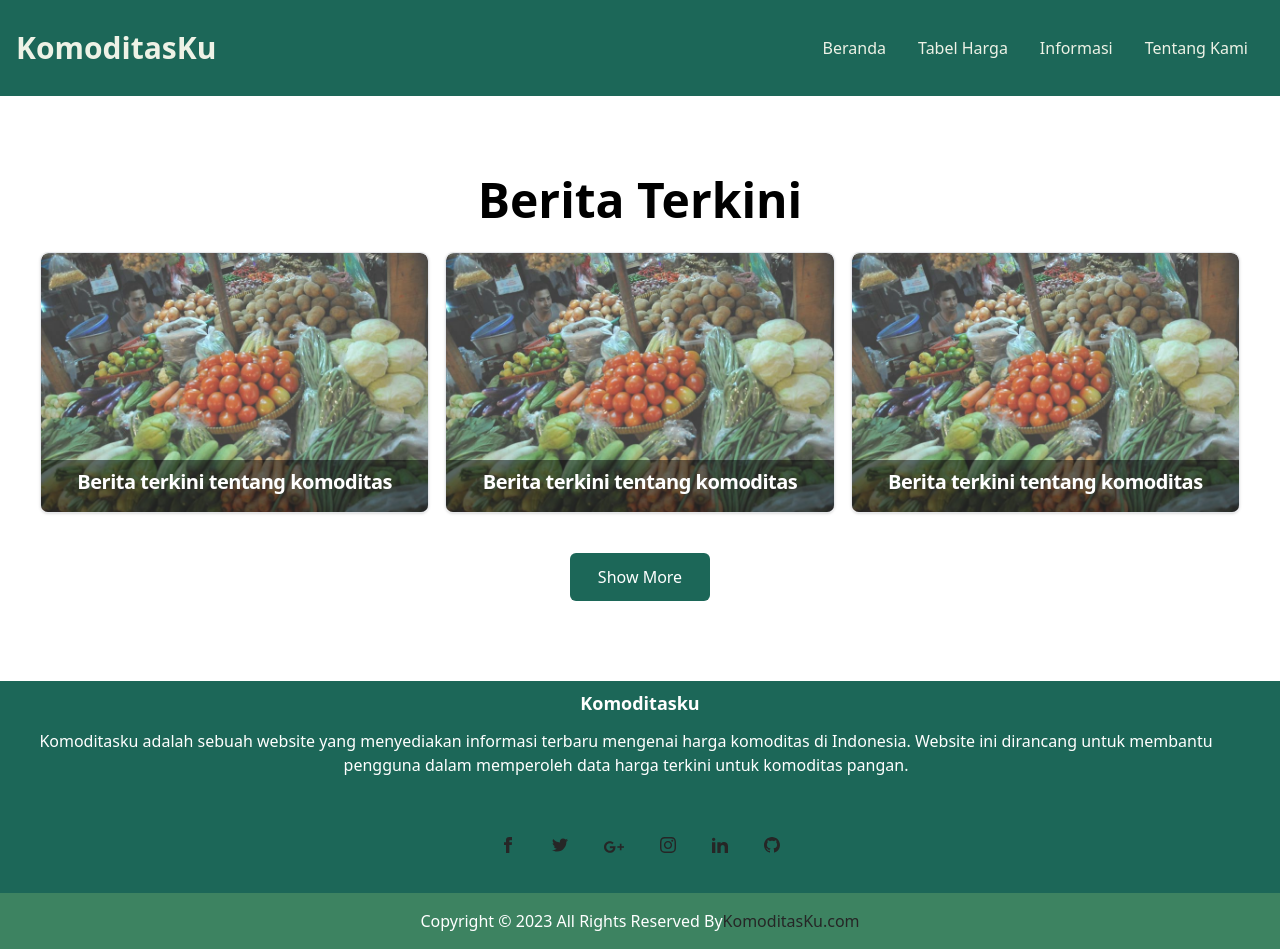
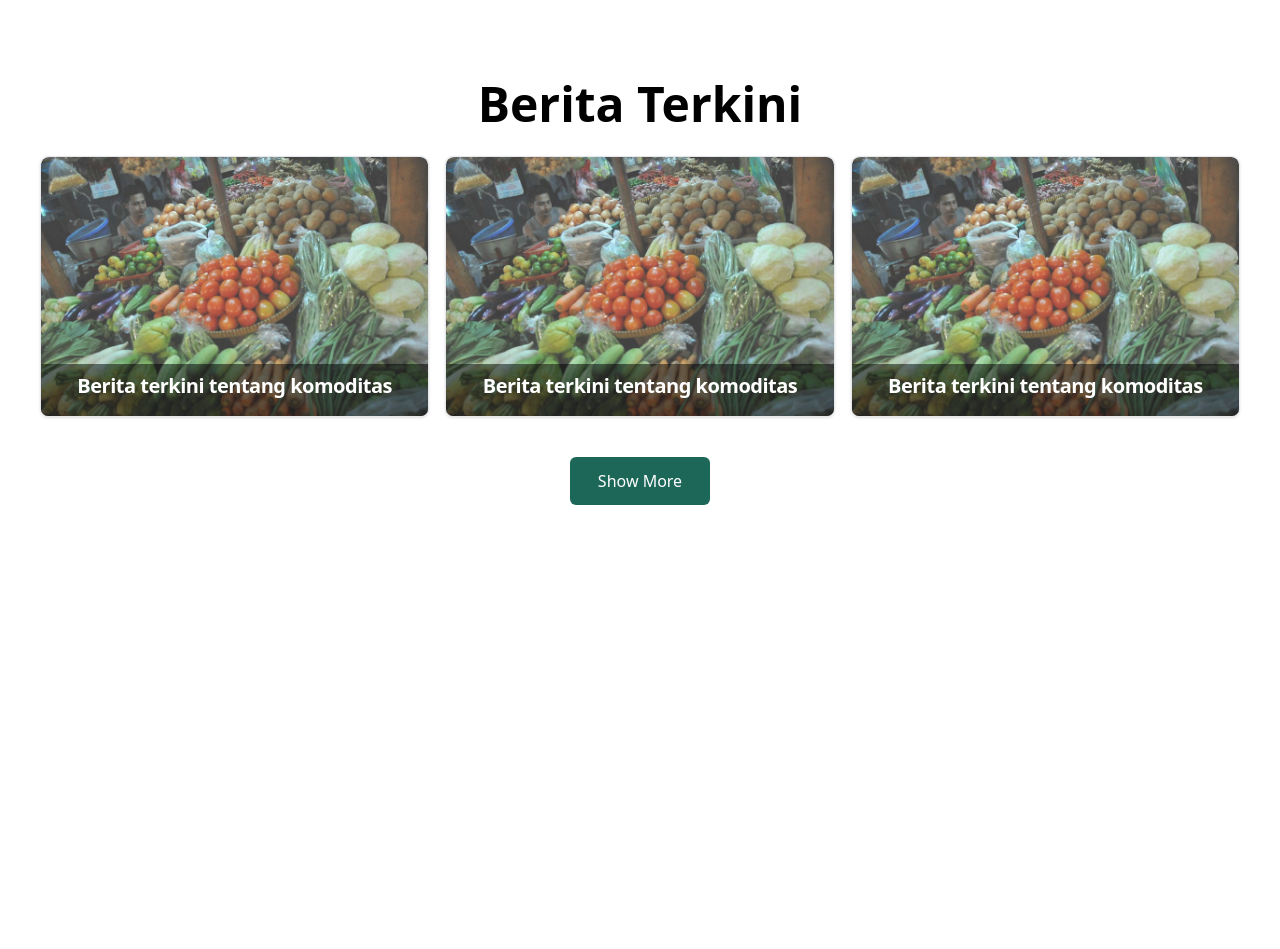
Before and after one commit to cahyabp/komoditasku, a React (Create React App) app: page /Post in a window 1280 px wide. After the commit the page ends 800 px from the top, so only its background shows below. Built offline with nearby package versions, Linux system fonts and the light colour scheme.

Commit message:
update route

```diff
--- a/src/App.js
+++ b/src/App.js
@@ -31,9 +31,6 @@ function App() {
   ];
   return (
     <>
-      <header>
-        <Navbar />
-      </header>
       <main>
         <Routes>
           {paths.map((item, index) => (
@@ -43,7 +40,6 @@ function App() {
           <Route path="/TabelHarga" element={<TabelHarga />} />
           <Route path="/Post" element={<Post />} />
         </Routes>
-        <Footer />
       </main>
     </>
   );
--- a/src/component/CardList.jsx
+++ b/src/component/CardList.jsx
@@ -1,8 +1,14 @@
-import React, { useState } from "react";
+import React, { useState, useEffect } from "react";
 import data from "../component/data";
 import { useNavigate } from "react-router-dom";
 
 const Post = () => {
+  useEffect(() => {
+    if (window.location.hash === "#Post") {
+      const tabelHarga = document.getElementById("Post");
+      tabelHarga.scrollIntoView();
+    }
+  }, []);
   const [count, setCount] = useState(3);
   const navigate = useNavigate();
 
--- a/src/component/Navbar.jsx
+++ b/src/component/Navbar.jsx
@@ -17,10 +17,10 @@ const Navbar = () => {
           <Link to={"/"}>Beranda</Link>
         </li>
         <li className="p-4">
-          <a href={"/TabelHarga"}>Tabel Harga</a>
+          <a href={"/#TabelHarga"}>Tabel Harga</a>
         </li>
         <li className="p-4">
-          <a href={"/Post"}>Informasi</a>
+          <a href={"/#Post"}>Informasi</a>
         </li>
         <li className="p-4">
           <Link to={"/about-us"}>Tentang Kami</Link>
@@ -44,10 +44,10 @@ const Navbar = () => {
             <a href={"/"}>Beranda</a>
           </li>
           <li className="border-b border-gray-50 p-4">
-            <a href={"/TabelHarga"}>Tabel Harga</a>
+            <a href={"/#TabelHarga"}>Tabel Harga</a>
           </li>
           <li className="border-b border-gray-50 p-4">
-            <a href={"/Post"}>Informasi</a>
+            <a href={"/#Post"}>Informasi</a>
           </li>
           <li className="border-b border-gray-50 p-4">
             <a href={"/about-us"}>Tentang Kami</a>
--- a/src/component/TabelHarga.jsx
+++ b/src/component/TabelHarga.jsx
@@ -1,10 +1,17 @@
-import React, { useState } from "react";
+import React, { useState, useEffect } from "react";
 import { BsSearch } from "react-icons/bs";
 import { LuFilter, LuFilterX } from "react-icons/lu";
 import { AiOutlineCaretUp, AiOutlineCaretDown } from "react-icons/ai";
 import { data } from "../Data";
 
 function TabelHarga() {
+  //Scolled down to id TabelHarga
+  useEffect(() => {
+    if (window.location.hash === "#TabelHarga") {
+      const tabelHarga = document.getElementById("TabelHarga");
+      tabelHarga.scrollIntoView();
+    }
+  }, []);
   const [isFilter, setIsFilter] = useState(false);
   const [search, setSearch] = useState("");
   const tableHead = ["No", "Komoditi", "Wilayah", "Harga"];
--- a/src/pages/Home.jsx
+++ b/src/pages/Home.jsx
@@ -1,13 +1,17 @@
 import Hero from "../component/Hero";
 import TabelHarga from "../component/TabelHarga";
 import Post from "../component/CardList";
+import Navbar from "../component/Navbar";
+import Footer from "../component/Footer";
 
 export const Home = () => {
   return (
     <>
+      <Navbar />
       <Hero />
       <TabelHarga />
       <Post />
+      <Footer />
     </>
   );
 };
```
